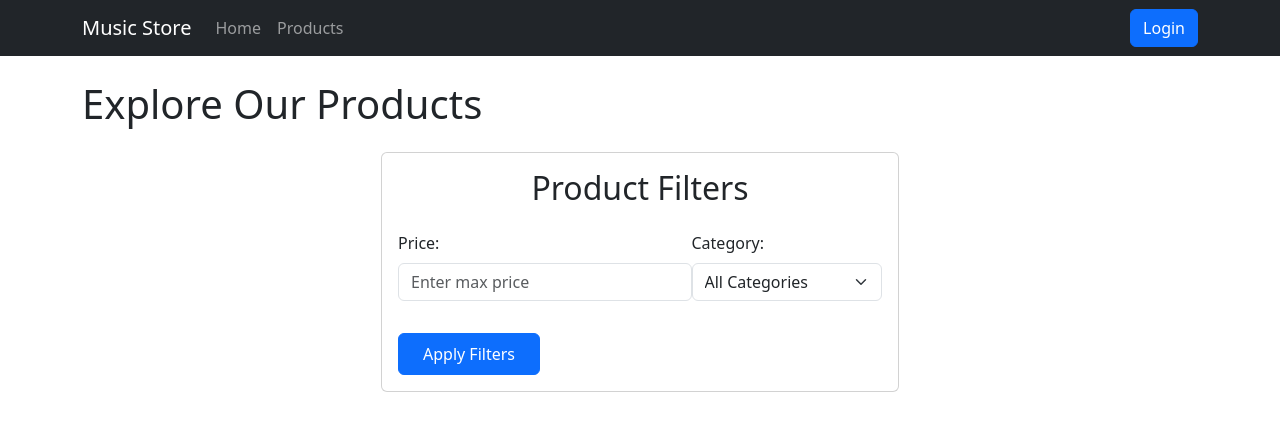
After one commit to paskuda2005/database_university, a Django app: page /products/ in a window 1280 px wide. The commit adds this page. Shown: the top 431 px of the page. Run offline with Django 5.2, Linux system fonts and the light colour scheme; data that the repository does not hold is empty; some libraries are stand-ins or nearby versions.

Commit message:
feat: implemeted simple functionality: products page, login, register, order list, fixed navigations and other

```diff
--- /dev/null
+++ b/curse/apps/store/templates/base.html
@@ -0,0 +1,54 @@
+<!DOCTYPE html>
+<html lang="en">
+
+<head>
+    <meta charset="UTF-8">
+    <meta name="viewport" content="width=device-width, initial-scale=1.0">
+    <title>{% block title %}Music Store{% endblock %}</title>
+
+    {% load bootstrap5 %}
+    {% bootstrap_css %}
+</head>
+
+<body>
+
+    <nav class="navbar navbar-expand-lg navbar-dark bg-dark">
+        <div class="container">
+            <a class="navbar-brand" href="{% url 'index' %}">
+                Music Store
+            </a>
+            <button class="navbar-toggler" type="button" data-bs-toggle="collapse" data-bs-target="#navbarNav"
+                aria-controls="navbarNav" aria-expanded="false" aria-label="Toggle navigation">
+                <span class="navbar-toggler-icon"></span>
+            </button>
+            <div class="collapse navbar-collapse" id="navbarNav">
+                <ul class="navbar-nav me-auto">
+                    <li class="nav-item">
+                        <a class="nav-link" href="{% url 'index' %}">Home</a>
+                    </li>
+                    <li class="nav-item">
+                        <a class="nav-link" href="{% url 'products' %}">Products</a>
+                    </li>
+                </ul>
+
+                <div class="navbar-nav">
+                    {% if user.is_authenticated %}
+                        <span class="navbar-text me-3">Welcome, {{ user.username }}</span>
+                        <a class="btn btn-secondary" href="{% url 'logout' %}">Logout</a>
+                    {% else %}
+                        <a class="btn btn-primary" href="{% url 'login' %}">Login</a>
+                    {% endif %}
+                </div>
+            </div>
+        </div>
+    </nav>
+
+    <div class="container mt-4">
+        <h1 class="mb-4">{% block content_title %}Welcome to our Music Store{% endblock %}</h1>
+        {% block content %}{% endblock %}
+    </div>
+
+    <script src="https://cdn.jsdelivr.net/npm/bootstrap@5.3.0/dist/js/bootstrap.bundle.min.js"></script>
+</body>
+
+</html>
--- /dev/null
+++ b/curse/apps/store/templates/products.html
@@ -0,0 +1,54 @@
+{% extends 'base.html' %}
+
+{% block title %}{{ block.super }} - Products{% endblock %}
+
+{% block content_title %}Explore Our Products{% endblock %}
+
+{% block content %}
+        <div class="container .d-inline-flex mt-4">
+            <div class="row justify-content-center">
+                <div class="col-md-6 d-flex">
+                    <div class="card mx-2">
+                        <div class="card-body">
+                            <h2 class="card-title text-center mb-4">Product Filters</h2>
+                            <form method="get" action="{% url 'products' %}" class="d-flex flex-wrap justify-content-between align-items-center">
+                                <div class="mb-3 flex-grow-1 mr-2">
+                                    <label for="price" class="form-label">Price:</label>
+                                    <input type="number" name="price" class="form-control" placeholder="Enter max price">
+                                </div>
+                                <div class="mb-3 flex-grow-1 mr-2">
+                                    <label for="category" class="form-label">Category:</label>
+                                    <select name="category" class="form-select">
+                                        <option value="" selected>All Categories</option>
+                                        {% for category in categories %}
+                                            <option value="{{ category }}">{{ category }}</option>
+                                        {% endfor %}
+                                    </select>
+                                </div>
+                                <button type="submit" class="btn btn-primary mt-3 px-4 py-2">Apply Filters</button>
+                            </form>
+                        </div>
+                    </div>
+                    <!-- Add more cards with mx-2 for additional spacing -->
+                </div>
+            </div>
+        </div>
+
+
+        <div class="row mt-4">
+            {% for product in filtered_products %}
+                <div class="col-md-4 mb-4">
+                    <div class="card h-100">
+                        <img src="{{ product.Image_url }}" class="card-img-top" alt="{{ product.Name }} Cover">
+                        <div class="card-body">
+                            <h5 class="card-title">{{ product.Name }}</h5>
+                            <p class="card-text">{{ product.Description }}</p>
+                            <p class="card-text">Price: ${{ product.Price }}</p>
+                            <a href="{% url 'make_order' product.id %}" class="btn btn-primary">Buy Now</a>
+                        </div>
+                    </div>
+                </div>
+            {% endfor %}
+        </div>
+    </div>
+{% endblock %}
--- a/curse/apps/store/urls.py
+++ b/curse/apps/store/urls.py
@@ -1,7 +1,13 @@
 from django.urls import path
-
+from django.contrib.auth import views as auth_views
 from . import views
 
 urlpatterns = [
-    path('', views.index)
+    path('', views.index, name='index'),
+    path('login/', views.login, name='login'),
+    path('register/', views.register, name='register'),
+    path('logout/', auth_views.LogoutView.as_view(next_page='index'), name='logout'),
+    path('products/', views.products, name='products'),
+    path('orders/', views.orders, name='orders'),
+    path('make_order/<int:product_id>/', views.make_order, name='make_order'),
 ]
--- a/curse/apps/store/views.py
+++ b/curse/apps/store/views.py
@@ -1,8 +1,103 @@
-from django.shortcuts import render
-from django.http import HttpResponse
-from .models import Products
+from django.shortcuts import render, redirect, get_object_or_404
+from django.contrib.auth import login as auth_login, authenticate
+from django.contrib import messages
+from django.contrib.auth.forms import AuthenticationForm
+from django.contrib.auth.decorators import login_required
+from .models import Products, InstrumentCategories, CustomUser, Orders
+from .forms import OrderForm, RegistrationForm
+from django.utils import timezone
+
 
 def index(request):
     products = Products.objects.all()
-    print(products)
     return render(request, 'index.html', context={"products": products})
+
+
+@login_required
+def make_order(request, product_id):
+    product = get_object_or_404(Products, pk=product_id)
+    client, created = CustomUser.objects.get_or_create(user=request.user)
+
+    if request.method == 'POST':
+        form = OrderForm(request.POST)
+        if form.is_valid():
+            order = form.save(commit=False)
+            order.Product = product
+            order.Client = client
+            order.Client_name = f"{client.username}"
+            order.Address = client.Address
+            order.Order_Date = timezone.now()  # Set the order date to the current date and time
+            order.save()
+
+            messages.success(request, 'Order placed successfully!')
+            return redirect('index')  # Redirect to the homepage after submitting the order
+    else:
+        form = OrderForm()
+
+    return render(request, 'make_order.html', {'product': product, 'form': form})
+
+@login_required(login_url='login')
+def orders(request):
+    client = get_object_or_404(CustomUser, user=request.user)
+    orders = Orders.objects.filter(Client=client)
+
+    # Create a flat list of products associated with orders
+    products = [order.Product for order in orders]
+
+    return render(request, 'orders.html', context={"products": products})
+
+def products(request):
+    max_price = request.GET.get('price', None)
+    category = request.GET.get('category', None)
+
+    filtered_products = Products.objects.all()
+
+    if max_price:
+        filtered_products = filtered_products.filter(Price__lte=max_price)
+
+    if category:
+        filtered_products = filtered_products.filter(Category=category)
+
+    # Fetch all distinct categories for the filter dropdown
+    categories = InstrumentCategories.objects.values_list('Name', flat=True).distinct()
+
+    return render(request, 'products.html', context={
+        "filtered_products": filtered_products,
+        "categories": categories
+    })
+
+def login(request):
+    if request.method == 'POST':
+        form = AuthenticationForm(request, request.POST)
+        if form.is_valid():
+            username = form.cleaned_data['username']
+            password = form.cleaned_data['password']
+            user = authenticate(request, username=username, password=password)
+            if user is not None:
+                auth_login(request, user)
+                messages.success(request, f'Welcome, {username}!')
+                return redirect('index')
+            else:
+                messages.error(request, 'Invalid username or password.')
+    else:
+        form = AuthenticationForm()
+
+    return render(request, 'login.html', {'form': form})
+
+def register(request):
+    if request.method == 'POST':
+        form = RegistrationForm(request.POST)
+        if form.is_valid():
+            user = form.save()
+
+            # Create a CustomUser instance and associate it with the new user
+            custom_user = CustomUser(user=user)
+            custom_user.save()
+
+            auth_login(request, user)
+            messages.success(request, 'Registration successful. Welcome!')
+            return redirect('index')
+    else:
+        form = RegistrationForm()
+
+    return render(request, 'register.html', {'form': form})
--- a/curse/settings.py
+++ b/curse/settings.py
@@ -39,6 +39,7 @@ INSTALLED_APPS = [
     'django.contrib.sessions',
     'django.contrib.messages',
     'django.contrib.staticfiles',
+    'django.contrib.humanize',
     'bootstrap5',
     'store'
 ]
--- a/curse/urls.py
+++ b/curse/urls.py
@@ -18,6 +18,6 @@ from django.contrib import admin
 from django.urls import path, include
 
 urlpatterns = [
-    path('store/', include('store.urls')),
+    path('', include('store.urls')),
     path('admin/', admin.site.urls),
 ]
```
Also changed, not shown: curse/apps/store/forms.py (added, +23 -0 lines), curse/apps/store/models.py (+39 -46 lines), curse/apps/store/templates/index.html (+36 -57 lines), curse/apps/store/templates/login.html (added, +34 -0 lines), curse/apps/store/templates/make_order.html (added, +33 -0 lines), curse/apps/store/templates/orders.html (added, +39 -0 lines), curse/apps/store/templates/register.html (added, +25 -0 lines), curse/apps/store/templates/registration_success.html (added, +12 -0 lines), curse/apps/store/templatetags/custom_filters.py (added, +8 -0 lines), curse/apps/store/migrations/0001_initial.py (added), curse/apps/store/templatetags/__init__.py (added), 1 other file.
